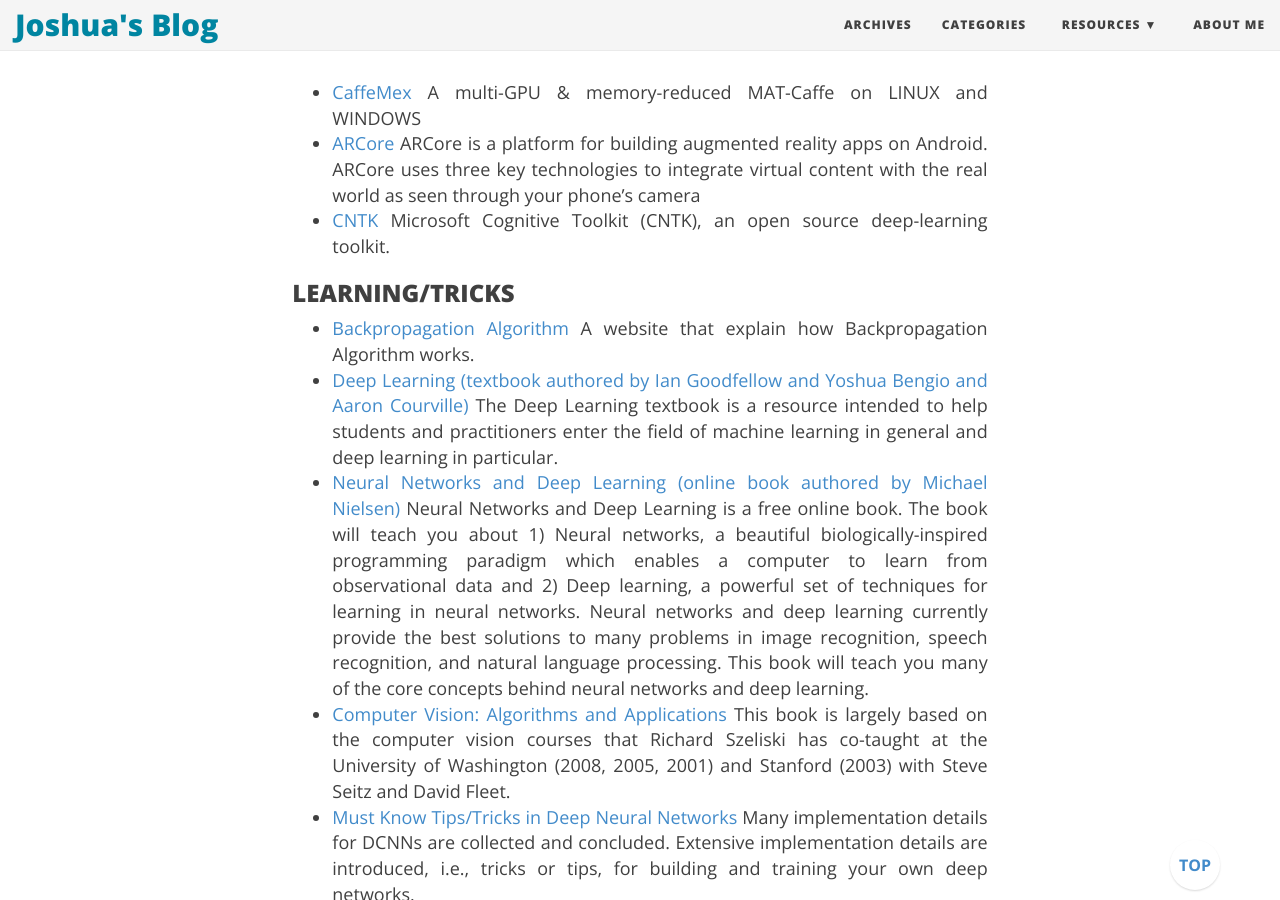
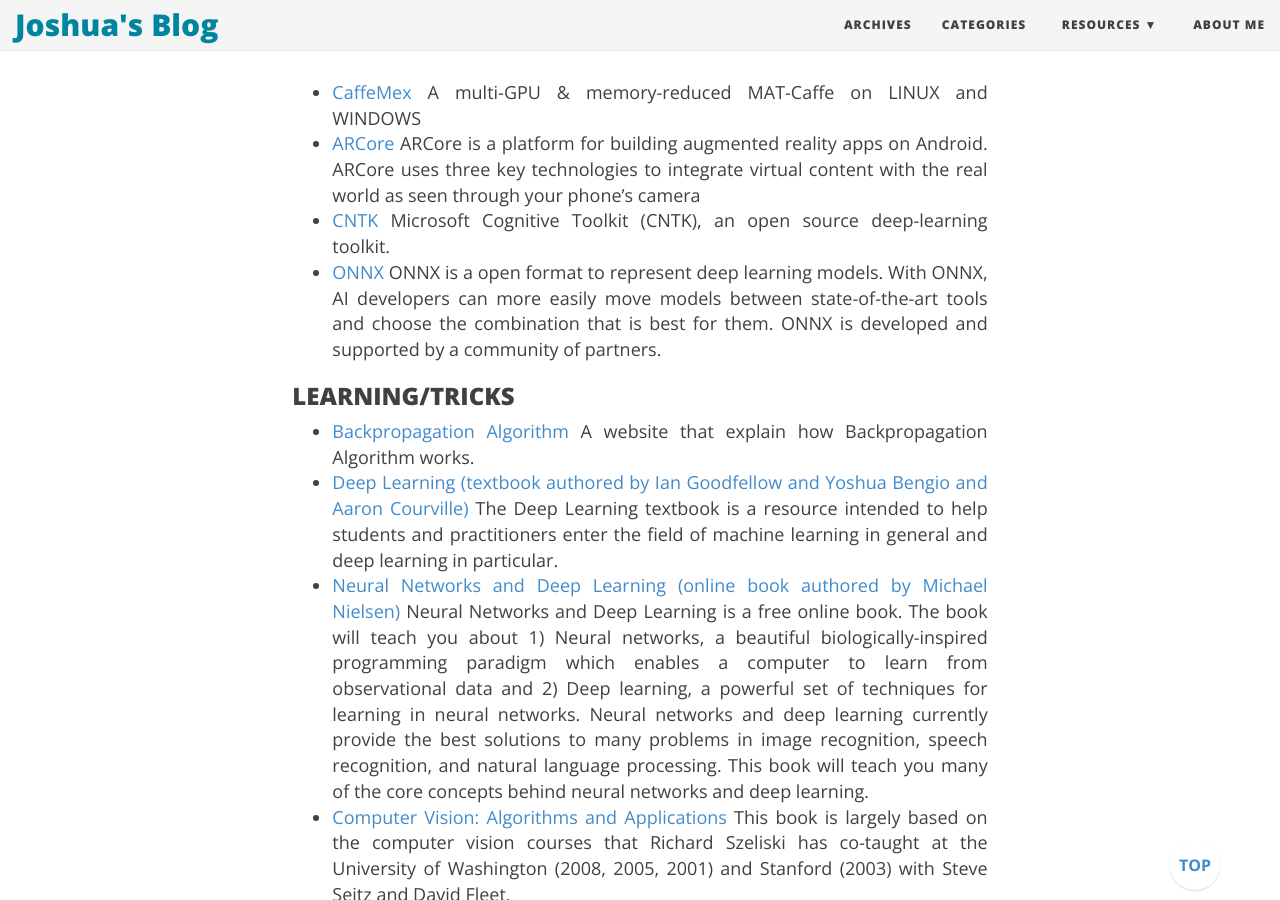
Before and after one commit to joshua19881228/joshua19881228.github.io, a Jekyll site: the page built from _posts/Computer_Vision/2016-08-25-my-jumble-of-computer-vision.md, in a window 1280 px wide and 900 px high, scrolled down 31967 px. Built offline with Jekyll 4.4.1, drawn with Linux system fonts in a browser that asks for light colours; nearby versions of some CDN libraries; formulas are drawn with MathJax 3; comment, search, counter and statistics services are not loaded.

Commit message:
update post

```diff
--- a/_posts/Computer_Vision/2016-08-25-my-jumble-of-computer-vision.md
+++ b/_posts/Computer_Vision/2016-08-25-my-jumble-of-computer-vision.md
@@ -814,6 +814,7 @@
     A multi-GPU & memory-reduced MAT-Caffe on LINUX and WINDOWS
 * [ARCore](https://developers.google.com/ar/) ARCore is a platform for building augmented reality apps on Android. ARCore uses three key technologies to integrate virtual content with the real world as seen through your phone's camera
 * [CNTK](https://github.com/Microsoft/CNTK) Microsoft Cognitive Toolkit (CNTK), an open source deep-learning toolkit.
+* [ONNX](http://onnx.ai/) ONNX is a open format to represent deep learning models. With ONNX, AI developers can more easily move models between state-of-the-art tools and choose the combination that is best for them. ONNX is developed and supported by a community of partners.
 
 ### LEARNING/TRICKS ###
 
```
